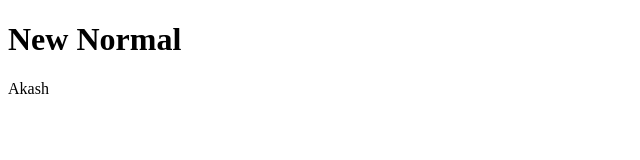
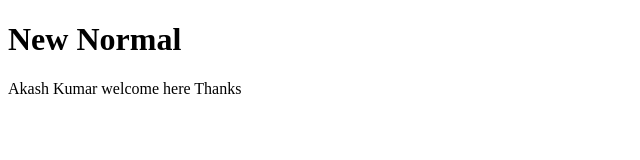
Before and after one commit to Akash-coder548/git-tutorial, a plain HTML site: page about.html in a window 1280 px wide. Shown: the whole page, without its empty margins (0-640 px from the left). Drawn offline with Linux system fonts and the light colour scheme.

Commit message:
final commit 1

```diff
--- a/about.html
+++ b/about.html
@@ -10,4 +10,6 @@
     <h1>New Normal</h1>
 </body>
 </html>
-Akash
+Akash Kumar
+welcome here
+Thanks
```
Also changed, not shown: index.html (+2 -0 lines).
